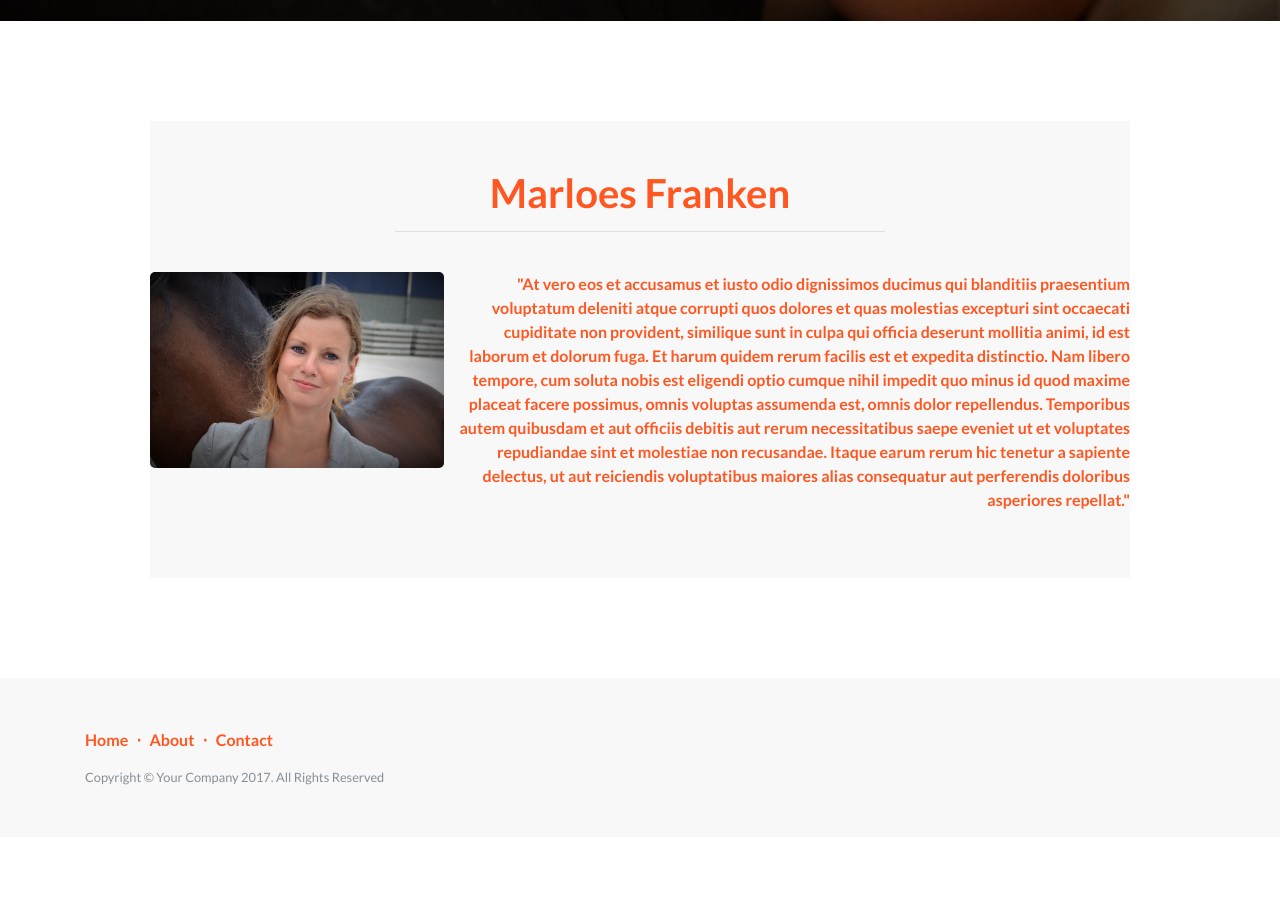
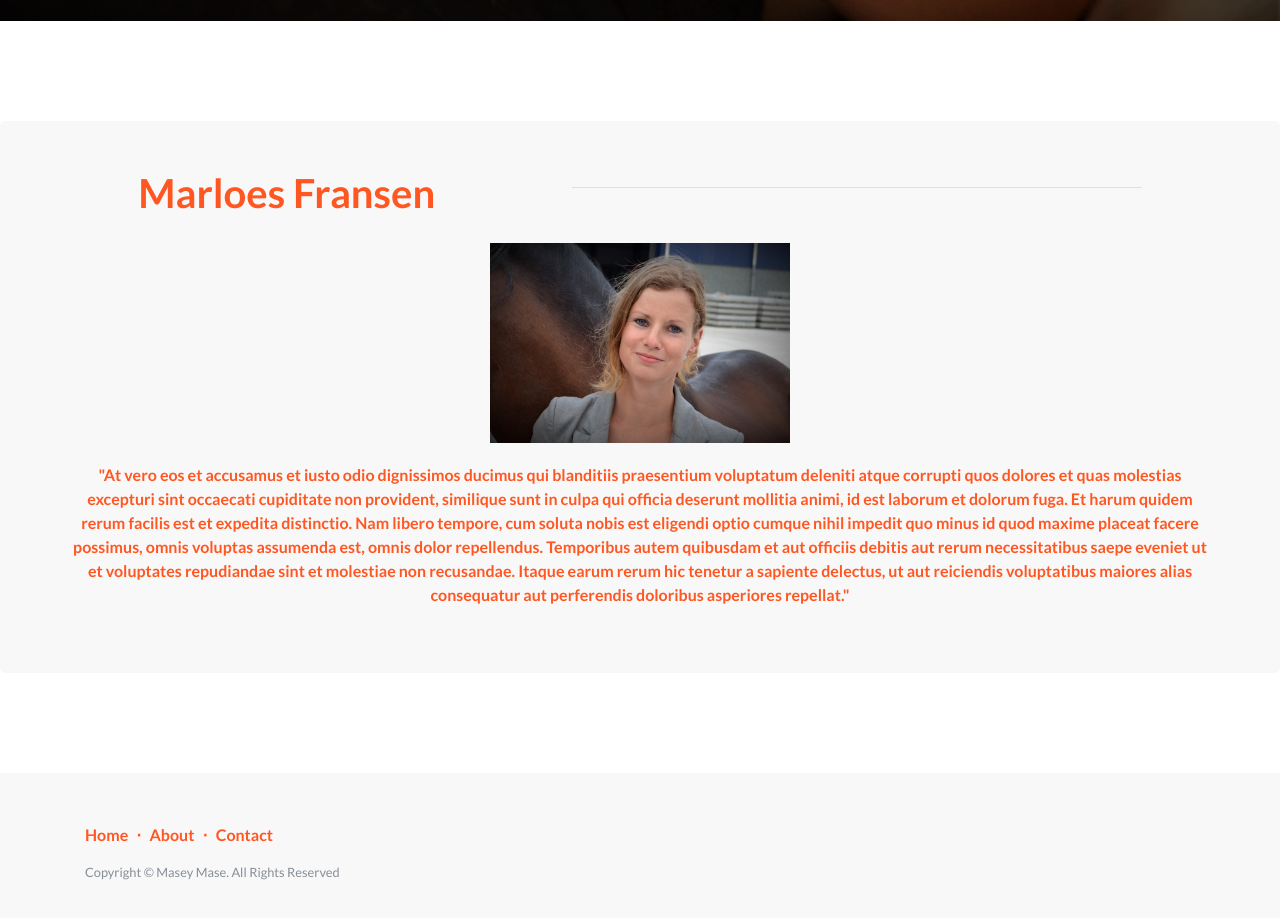
Before and after one commit to MaseyMase/M_loes, a website: page M_loes-master/about.html in a window 1280 px wide. Shown: the part 740-1658 px from the top of the page. Before the commit the page ends 1577 px from the top, so only its background shows below. Drawn offline with Linux system fonts and the light colour scheme.

Commit message:
Add files via upload

```diff
--- a/M_loes-master/about.html
+++ b/M_loes-master/about.html
@@ -8,16 +8,10 @@
     <meta name="description" content="">
     <meta name="author" content="">
 
-    <title>Landing Page - Start Bootstrap Theme</title>
-
-    <!-- Bootstrap core CSS -->
+    <title>Marloes</title>
     <link href="vendor/bootstrap/css/bootstrap.min.css" rel="stylesheet">
-
-    <!-- Custom fonts for this template -->
     <link href="vendor/font-awesome/css/font-awesome.min.css" rel="stylesheet" type="text/css">
     <link href="https://fonts.googleapis.com/css?family=Lato:300,400,700,300italic,400italic,700italic" rel="stylesheet" type="text/css">
-
-    <!-- Custom styles for this template -->
     <link href="css/landing-page.css" rel="stylesheet">
 
   </head>
@@ -26,7 +20,7 @@
 
     <!-- Navigation -->
     <nav class="navbar navbar-expand-lg navbar-light bg-light fixed-top">
-      <a class="navbar-brand" href="#">Marloes Franken</a>
+      <a class="navbar-brand" href="#">Marloes Fransen</a>
       <button class="navbar-toggler" type="button" data-toggle="collapse" data-target="#navbarResponsive" aria-controls="navbarResponsive" aria-expanded="false" aria-label="Toggle navigation">
         <span class="navbar-toggler-icon"></span>
       </button>
@@ -75,16 +69,21 @@
         </div>
       </div>
     </header>
+<section>
+
+        <div class="jumbotron">
+        <div class="container">
+            <div class="row">
+
+                <h1>Marloes Fransen</h1><br><br><br>
+                <hr style="width: 50%;"><br>
+                <img src="img/DSC_0090bewerkt.jpg" class="img-responsive foto">
+              <p>"At vero eos et accusamus et iusto odio dignissimos ducimus qui blanditiis praesentium voluptatum deleniti atque corrupti quos dolores et quas molestias excepturi sint occaecati cupiditate non provident, similique sunt in culpa qui officia deserunt mollitia animi, id est laborum et dolorum fuga. Et harum quidem rerum facilis est et expedita distinctio. Nam libero tempore, cum soluta nobis est eligendi optio cumque nihil impedit quo minus id quod maxime placeat facere possimus, omnis voluptas assumenda est, omnis dolor repellendus. Temporibus autem quibusdam et aut officiis debitis aut rerum necessitatibus saepe eveniet ut et voluptates repudiandae sint et molestiae non recusandae. Itaque earum rerum hic tenetur a sapiente delectus, ut aut reiciendis voluptatibus maiores alias consequatur aut perferendis doloribus asperiores repellat."
+          </p>
+            </div>
+        </div>
 
 
-    <section id="about">
-      <h1>Marloes Franken</h1>
-      <hr style="width: 50%;"><br>
-      <img src="img/DSC_0090bewerkt.jpg" alt="">
-    <p>"At vero eos et accusamus et iusto odio dignissimos ducimus qui blanditiis praesentium voluptatum deleniti atque corrupti quos dolores et quas molestias excepturi sint occaecati cupiditate non provident, similique sunt in culpa qui officia deserunt mollitia animi, id est laborum et dolorum fuga. Et harum quidem rerum facilis est et expedita distinctio. Nam libero tempore, cum soluta nobis est eligendi optio cumque nihil impedit quo minus id quod maxime placeat facere possimus, omnis voluptas assumenda est, omnis dolor repellendus. Temporibus autem quibusdam et aut officiis debitis aut rerum necessitatibus saepe eveniet ut et voluptates repudiandae sint et molestiae non recusandae. Itaque earum rerum hic tenetur a sapiente delectus, ut aut reiciendis voluptatibus maiores alias consequatur aut perferendis doloribus asperiores repellat."
-</p>
-
-</p>
     </section>
 
 
@@ -94,18 +93,18 @@
       <div class="container">
         <ul class="list-inline">
           <li class="list-inline-item">
-            <a href="#">Home</a>
+            <a href="index.html">Home</a>
           </li>
           <li class="footer-menu-divider list-inline-item">&sdot;</li>
           <li class="list-inline-item">
-            <a href="#about">About</a>
+            <a href="about.html">About</a>
           </li>
           <li class="footer-menu-divider list-inline-item">&sdot;</li>
           <li class="list-inline-item">
-            <a href="#contact">Contact</a>
+            <a href="contact.html">Contact</a>
           </li>
         </ul>
-        <p class="copyright text-muted small">Copyright &copy; Your Company 2017. All Rights Reserved</p>
+        <p class="copyright text-muted small">Copyright &copy; Masey Mase. All Rights Reserved</p>
       </div>
     </footer>
 
--- a/M_loes-master/css/landing-page.css
+++ b/M_loes-master/css/landing-page.css
@@ -188,28 +188,33 @@ p.copyright {
 
 }
 
-#about {
+.jumbotron {
   margin-top: 100px;
   margin-bottom: 100px;
   background-color: #f8f8f8;
   text-align: center;
-  margin-left: 150px;
-  margin-right: 150px;
+  margin-left: auto;
+  margin-right: auto;
   font-size: 16px;
   padding-top:50px;
   padding-bottom: 50px;
 }
 
-#about img {
-  width: 30%;
-  border-radius: 5px;
-  float: left;
-  overflow:hidden;
+.jumbotron h1 {
+    margin-left: auto;
+    margin-right: auto;
 }
 
-#about p {
-  text-align: right;
-
+.jumbotron hr {
+    margin-left: auto;
+    margin-right: auto;
+}
+.jumbotron .foto {
+    height: 200px;
+    width: auto;
+    margin-left: auto;
+    margin-right: auto;
+    margin-bottom: 20px;
 }
 
 #contact-form {
@@ -225,3 +230,4 @@ p.copyright {
     -webkit-box-shadow: 10px 10px 5px 0px rgba(255,87,34,1);
 -moz-box-shadow: 10px 10px 5px 0px rgba(255,87,34,1);
 box-shadow: 10px 10px 5px 0px rgba(255,87,34,1);
+}
```
Also changed, not shown: M_loes-master/contact.html (+14 -16 lines), M_loes-master/index.html (+6 -12 lines).
